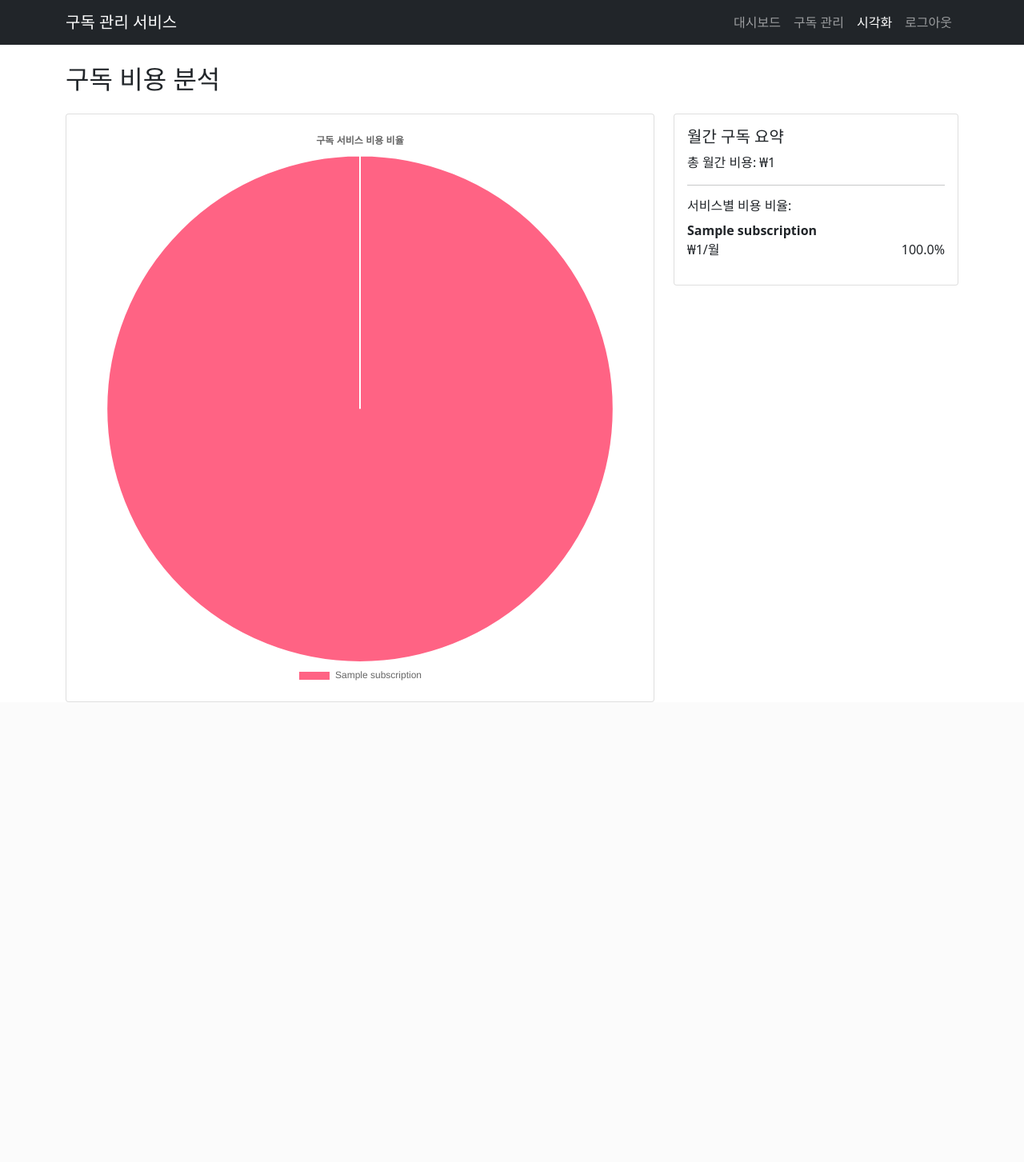
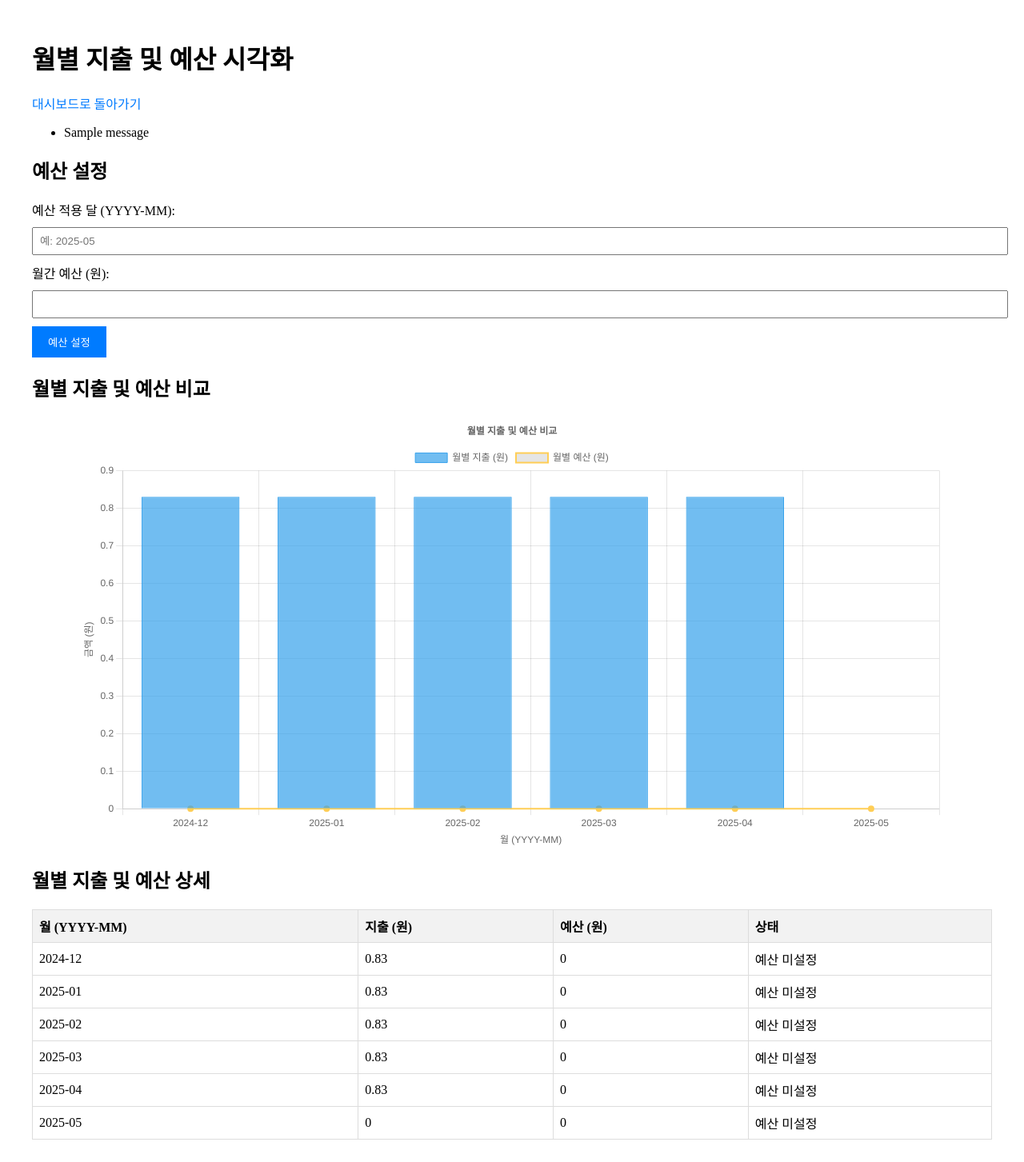
Before and after one commit to mugi28/serverprograming, a Flask app: page /visualization in a window 1280 px wide. Shown: the whole page at 80% size. Before the commit the page ends 878 px from the top, so only its background shows below. Run offline with Flask 3, Linux system fonts and the light colour scheme; a user stored in the database is signed in; tables that the repository leaves empty hold one stand-in row (values such as "Sample post"); one stand-in notice (Sample message) is shown.

Commit message:
'update'

```diff
--- a/프로젝트/app.py
+++ b/프로젝트/app.py
@@ -1,7 +1,7 @@
 from flask import Flask, render_template, request, redirect, url_for, jsonify, flash
 from flask_sqlalchemy import SQLAlchemy
 from flask_login import LoginManager, UserMixin, login_user, login_required, logout_user, current_user
-from datetime import datetime
+from datetime import datetime, timedelta        # timedelta 추가, 날짜 간의 차이 계산
 import os
 from dotenv import load_dotenv
 from werkzeug.security import generate_password_hash, check_password_hash
@@ -184,30 +184,99 @@ def delete_subscription(subscription_id):
 
     return redirect(url_for('subscriptions'))
 
-@app.route('/visualization')
+@app.route('/visualization', methods=['GET', 'POST'])
 @login_required
 def visualization():
+    # POST 요청: 예산 설정 처리
+    if request.method == 'POST':
+        budget_month = request.form.get('budget_month')  # YYYY-MM 형식
+        monthly_limit = request.form.get('monthly_limit')
+
+        # 입력 검증
+        try:
+            # budget_month 형식 검증 (YYYY-MM)
+            year, month = map(int, budget_month.split('-'))
+            datetime(year, month, 1)  # 유효한 날짜인지 확인
+        except (ValueError, TypeError):
+            flash('올바른 날짜 형식을 입력해주세요 (YYYY-MM).')
+            return redirect(url_for('visualization'))
+
+        try:
+            monthly_limit = float(monthly_limit)
+            if monthly_limit < 0:
+                flash('예산은 0 이상이어야 합니다.')
+                return redirect(url_for('visualization'))
+        except (ValueError, TypeError):
+            flash('올바른 금액을 입력해주세요.')
+            return redirect(url_for('visualization'))
+
+        # 기존 예산 조회
+        budget = Budget.query.filter_by(user_id=current_user.id, budget_month=budget_month).first()
+        try:
+            if budget:
+                # 기존 예산 수정
+                budget.monthly_limit = monthly_limit
+            else:
+                # 새 예산 생성
+                new_budget = Budget(
+                    user_id=current_user.id,
+                    monthly_limit=monthly_limit,
+                    budget_month=budget_month
+                )
+                db.session.add(new_budget)
+            db.session.commit()
+            flash('예산이 성공적으로 설정되었습니다.')
+        except Exception as e:
+            db.session.rollback()
+            flash('예산 설정 중 오류가 발생했습니다.')
+            print("Error:", str(e))
+
+        return redirect(url_for('visualization'))
+
+    # GET 요청: 시각화 데이터 표시
+    # 사용자의 구독 정보 가져오기
     subscriptions = Subscription.query.filter_by(user_id=current_user.id).all()
 
-    # 월간 구독과 연간 구독을 월 단위로 통일
-    subscription_data = []
+    # 오늘 날짜 (현재 날짜)
+    today = datetime.now()
+
+    # 최근 6개월의 월별 지출 계산
+    monthly_expenses = {}
+    months = []
+    for i in range(5, -1, -1):  # 최근 6개월 (현재 달 포함)
+        month = (today - timedelta(days=30 * i)).strftime('%Y-%m')
+        months.append(month)
+        monthly_expenses[month] = 0
+
     for sub in subscriptions:
-        monthly_cost = sub.cost if sub.cycle == 'monthly' else sub.cost / 12
-        subscription_data.append({
-            'name': sub.service_name,
-            'cost': monthly_cost
-        })
+        cost = sub.cost if sub.cycle == 'monthly' else sub.cost / 12
+        start_date = sub.payment_date
+        payment_day = start_date.day  # 결제일의 "일자"
 
-    # 총 월간 비용 계산
-    total_monthly_cost = sum(item['cost'] for item in subscription_data)
+        for month in months:
+            year, month_num = map(int, month.split('-'))
+            # 해당 달의 결제일 생성
+            try:
+                payment_date = datetime(year, month_num, payment_day)
+            except ValueError:
+                # 2월 29일과 같은 경우, 마지막 날로 조정
+                payment_date = datetime(year, month_num, 28 if month_num == 2 else 30)
 
-    # 비율 계산
-    for item in subscription_data:
-        item['percentage'] = (item['cost'] / total_monthly_cost * 100) if total_monthly_cost > 0 else 0
+            # 구독 시작 이후이고, 오늘 날짜 이전인 경우에만 지출 추가
+            # payment_date.date()로 날짜만 비교
+            if start_date <= payment_date.date() and payment_date <= today:
+                monthly_expenses[month] += cost
+
+    # 월별 예산 조회
+    monthly_budgets = {}
+    for month in months:
+        budget = Budget.query.filter_by(user_id=current_user.id, budget_month=month).first()
+        monthly_budgets[month] = budget.monthly_limit if budget else 0
 
     return render_template('visualization.html',
-                         subscription_data=subscription_data,
-                         total_monthly_cost=total_monthly_cost)
+                         monthly_expenses=monthly_expenses,
+                         monthly_budgets=monthly_budgets,
+                         months=months)
 
 @app.route('/logout')
 @login_required
--- a/프로젝트/models.py
+++ b/프로젝트/models.py
@@ -34,4 +34,5 @@ class SharedSubscription(db.Model):
 class Budget(db.Model):
     id = db.Column(db.Integer, primary_key=True)
     user_id = db.Column(db.Integer, db.ForeignKey('user.id'), nullable=False)
-    monthly_limit = db.Column(db.Float, nullable=False)
+    monthly_limit = db.Column(db.Float, nullable=False) # 월간 예산 한도
+    budget_month = db.Column(db.String(7), nullable=False)  # 적용 달 (형식: YYYY-MM)
--- a/프로젝트/templates/visualization.html
+++ b/프로젝트/templates/visualization.html
@@ -2,101 +2,151 @@
 <html lang="ko">
 <head>
     <meta charset="UTF-8">
-    <meta name="viewport" content="width=device-width, initial-scale=1.0">
-    <title>구독 시각화 - 구독 관리 서비스</title>
-    <link href="https://cdn.jsdelivr.net/npm/bootstrap@5.1.3/dist/css/bootstrap.min.css" rel="stylesheet">
+    <title>구독 시각화</title>
     <script src="https://cdn.jsdelivr.net/npm/chart.js"></script>
+    <style>
+        .container { max-width: 1200px; margin: 0 auto; padding: 20px; }
+        .full-chart { width: 90%; margin: 20px auto; }
+        form { margin-top: 20px; }
+        label, input { display: block; margin-bottom: 10px; }
+        input[type="text"], input[type="number"] { width: 100%; padding: 8px; }
+        input[type="submit"] { padding: 10px 20px; background-color: #007bff; color: white; border: none; cursor: pointer; }
+        input[type="submit"]:hover { background-color: #0056b3; }
+        table { width: 100%; border-collapse: collapse; margin-top: 20px; }
+        th, td { border: 1px solid #ddd; padding: 8px; text-align: left; }
+        th { background-color: #f2f2f2; }
+        .highlight { background-color: #ffcccc; } /* 예산 초과 시 강조 */
+        a { color: #007bff; text-decoration: none; }
+        a:hover { text-decoration: underline; }
+    </style>
 </head>
 <body>
-    <nav class="navbar navbar-expand-lg navbar-dark bg-dark">
-        <div class="container">
-            <a class="navbar-brand" href="{{ url_for('dashboard') }}">구독 관리 서비스</a>
-            <div class="navbar-nav">
-                <a class="nav-link" href="{{ url_for('dashboard') }}">대시보드</a>
-                <a class="nav-link" href="{{ url_for('subscriptions') }}">구독 관리</a>
-                <a class="nav-link active" href="{{ url_for('visualization') }}">시각화</a>
-                <a class="nav-link" href="{{ url_for('logout') }}">로그아웃</a>
-            </div>
+    <div class="container">
+        <h1>월별 지출 및 예산 시각화</h1>
+
+        <!-- 대시보드로 돌아가기 링크 -->
+        <p>
+            <a href="{{ url_for('dashboard') }}">대시보드로 돌아가기</a>
+        </p>
+
+        <!-- 메시지 표시 -->
+        {% with messages = get_flashed_messages() %}
+            {% if messages %}
+                <ul>
+                    {% for message in messages %}
+                        <li>{{ message }}</li>
+                    {% endfor %}
+                </ul>
+            {% endif %}
+        {% endwith %}
+
+        <!-- 예산 설정 폼 -->
+        <h2>예산 설정</h2>
+        <form method="POST">
+            <label for="budget_month">예산 적용 달 (YYYY-MM):</label>
+            <input type="text" id="budget_month" name="budget_month" placeholder="예: 2025-05" required>
+
+            <label for="monthly_limit">월간 예산 (원):</label>
+            <input type="number" id="monthly_limit" name="monthly_limit" min="0" step="0.01" required>
+
+            <input type="submit" value="예산 설정">
+        </form>
+
+        <!-- 월별 지출 및 예산 그래프 -->
+        <h2>월별 지출 및 예산 비교</h2>
+        <div class="full-chart">
+            <canvas id="expenseChart"></canvas>
         </div>
-    </nav>
 
-    <div class="container mt-4">
-        <h2 class="mb-4">구독 비용 분석</h2>
-
-        {% if subscription_data %}
-            <div class="row">
-                <div class="col-md-8">
-                    <div class="card">
-                        <div class="card-body">
-                            <canvas id="subscriptionPieChart"></canvas>
-                        </div>
-                    </div>
-                </div>
-                <div class="col-md-4">
-                    <div class="card">
-                        <div class="card-body">
-                            <h5 class="card-title">월간 구독 요약</h5>
-                            <p class="card-text">총 월간 비용: ₩{{ "{:,.0f}".format(total_monthly_cost) }}</p>
-                            <hr>
-                            <h6>서비스별 비용 비율:</h6>
-                            <ul class="list-unstyled">
-                                {% for item in subscription_data %}
-                                <li class="mb-2">
-                                    <strong>{{ item.name }}</strong>
-                                    <div class="d-flex justify-content-between">
-                                        <span>₩{{ "{:,.0f}".format(item.cost) }}/월</span>
-                                        <span>{{ "%.1f"|format(item.percentage) }}%</span>
-                                    </div>
-                                </li>
-                                {% endfor %}
-                            </ul>
-                        </div>
-                    </div>
-                </div>
-            </div>
-        {% else %}
-            <div class="alert alert-info">
-                아직 등록된 구독이 없습니다. <a href="{{ url_for('add_subscription') }}">여기</a>를 클릭하여 구독을 추가해보세요.
-            </div>
-        {% endif %}
+        <!-- 월별 지출 및 예산 상세 테이블 -->
+        <h2>월별 지출 및 예산 상세</h2>
+        <table>
+            <thead>
+                <tr>
+                    <th>월 (YYYY-MM)</th>
+                    <th>지출 (원)</th>
+                    <th>예산 (원)</th>
+                    <th>상태</th>
+                </tr>
+            </thead>
+            <tbody>
+                {% for month in months %}
+                    <tr {% if monthly_expenses[month] > monthly_budgets[month] and monthly_budgets[month] > 0 %}class="highlight"{% endif %}>
+                        <td>{{ month }}</td>
+                        <td>{{ monthly_expenses[month] | round(2) }}</td>
+                        <td>{{ monthly_budgets[month] | round(2) }}</td>
+                        <td>
+                            {% if monthly_budgets[month] == 0 %}
+                                예산 미설정
+                            {% elif monthly_expenses[month] > monthly_budgets[month] %}
+                                예산 초과 ({{ ((monthly_expenses[month] / monthly_budgets[month]) * 100) | round(2) }}%)
+                            {% else %}
+                                예산 내 ({{ ((monthly_expenses[month] / monthly_budgets[month]) * 100) | round(2) }}%)
+                            {% endif %}
+                        </td>
+                    </tr>
+                {% endfor %}
+            </tbody>
+        </table>
     </div>
 
-    <script src="https://cdn.jsdelivr.net/npm/bootstrap@5.1.3/dist/js/bootstrap.bundle.min.js"></script>
-    {% if subscription_data %}
     <script>
-        const ctx = document.getElementById('subscriptionPieChart').getContext('2d');
+        const ctx = document.getElementById('expenseChart').getContext('2d');
         new Chart(ctx, {
-            type: 'pie',
+            type: 'bar',
             data: {
-                labels: {{ subscription_data|map(attribute='name')|list|tojson }},
-                datasets: [{
-                    data: {{ subscription_data|map(attribute='percentage')|list|tojson }},
-                    backgroundColor: [
-                        '#FF6384',
-                        '#36A2EB',
-                        '#FFCE56',
-                        '#4BC0C0',
-                        '#9966FF',
-                        '#FF9F40',
-                        '#FF6384',
-                        '#36A2EB'
-                    ]
-                }]
+                labels: [{% for month in months %}'{{ month }}',{% endfor %}],
+                datasets: [
+                    {
+                        label: '월별 지출 (원)',
+                        data: [{% for month in months %}{{ monthly_expenses[month] | round(2) }},{% endfor %}],
+                        backgroundColor: [{% for month in months %}
+                            {% if monthly_expenses[month] > monthly_budgets[month] and monthly_budgets[month] > 0 %}
+                                'rgba(255, 99, 132, 0.7)', /* 예산 초과 시 빨간색 */
+                            {% else %}
+                                'rgba(54, 162, 235, 0.7)', /* 예산 내일 경우 파란색 */
+                            {% endif %}
+                        {% endfor %}],
+                        borderColor: [{% for month in months %}
+                            {% if monthly_expenses[month] > monthly_budgets[month] and monthly_budgets[month] > 0 %}
+                                'rgba(255, 99, 132, 1)',
+                            {% else %}
+                                'rgba(54, 162, 235, 1)',
+                            {% endif %}
+                        {% endfor %}],
+                        borderWidth: 1,
+                        yAxisID: 'y'
+                    },
+                    {
+                        type: 'line',
+                        label: '월별 예산 (원)',
+                        data: [{% for month in months %}{{ monthly_budgets[month] | round(2) }},{% endfor %}],
+                        borderColor: '#FFCE56',
+                        borderWidth: 2,
+                        fill: false,
+                        pointRadius: 3,
+                        pointBackgroundColor: '#FFCE56',
+                        yAxisID: 'y'
+                    }
+                ]
             },
             options: {
                 responsive: true,
                 plugins: {
-                    legend: {
-                        position: 'bottom'
+                    legend: { position: 'top' },
+                    title: { display: true, text: '월별 지출 및 예산 비교' }
+                },
+                scales: {
+                    y: {
+                        beginAtZero: true,
+                        title: { display: true, text: '금액 (원)' }
                     },
-                    title: {
-                        display: true,
-                        text: '구독 서비스 비용 비율'
+                    x: {
+                        title: { display: true, text: '월 (YYYY-MM)' }
                     }
                 }
             }
         });
     </script>
-    {% endif %}
 </body>
 </html>
```
Also changed, not shown: 프로젝트/routes/notification.py (+52 -52 lines), 프로젝트/README.md (deleted), 1 other file.
